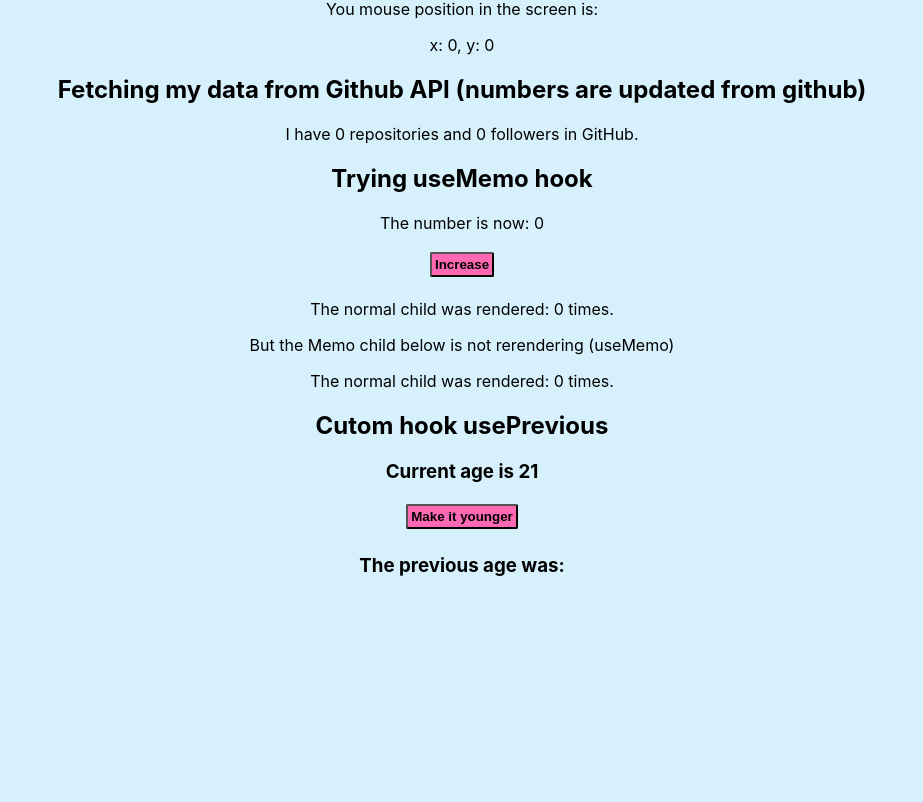
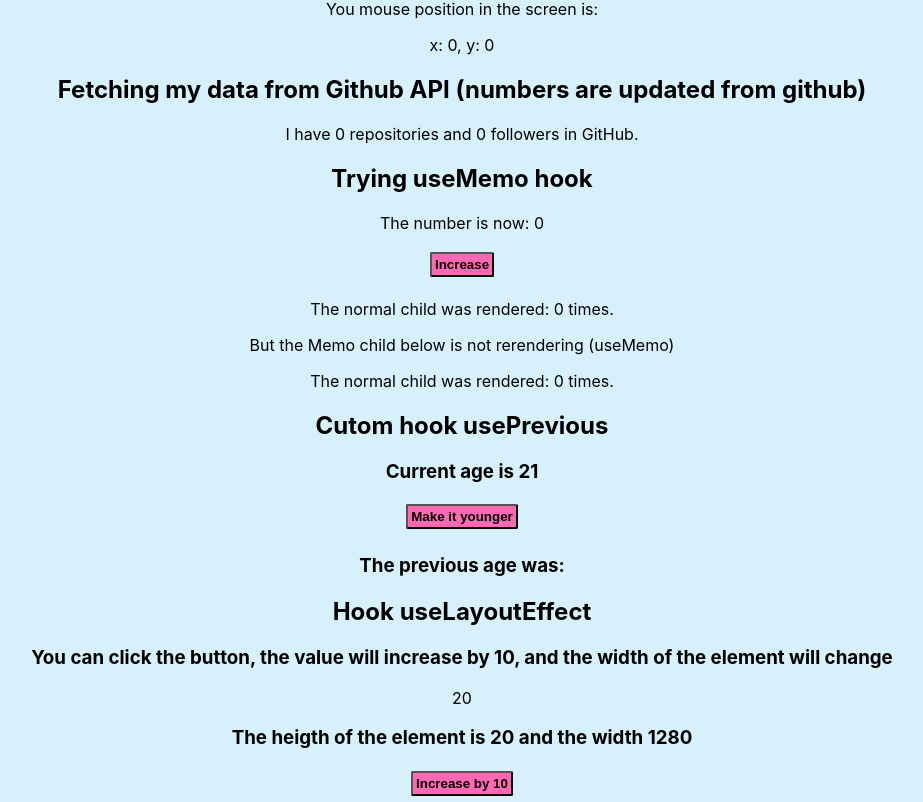
Before and after one commit to veronika333/practicing-react-hooks, a React (Create React App) app: page / in a window 1280 px wide. Shown: the part 2627-3429 px from the top of the page, without its empty margins (178-1101 px from the left). Before the commit the page ends 3223 px from the top, so only its background shows below. Built offline with nearby package versions, Linux system fonts and the light colour scheme; no server answers.

Commit message:
hook useLayout Effect doesn't work properly

```diff
--- a/src/App.js
+++ b/src/App.js
@@ -12,6 +12,7 @@ import TimeDate from "./componnents/TimeDate";
 import FetchData from "./componnents/FetchData";
 import TryUseMemo from "./componnents/TryUseMemo";
 import HookUsePrevious from "./componnents/HookUsePrevious";
+import HookUseLayout from "./componnents/HookUseLayout";
 
 //Style fot the Input2 component
 const inputStyle = {
@@ -105,6 +106,7 @@ const ageDownHandler = () => {
 <FetchData />
 <TryUseMemo />
 <HookUsePrevious />
+<HookUseLayout />
     </div>
   );
 }
--- /dev/null
+++ b/src/componnents/HookUseLayout.js
@@ -0,0 +1,33 @@
+import React, {useState, useRef, useLayoutEffect} from 'react';
+
+function useDimention(element, number) {
+const [height, setHeight] = useState(0);
+const [width, setWidth] = useState(0);
+
+useLayoutEffect(() => {
+    let boundingFrame = element.current.getBoundingClientRect();
+    setHeight(boundingFrame.height);
+setWidth(boundingFrame.width);
+    console.log(JSON.stringify(boundingFrame));
+}, [number]);
+return {height, width};
+}
+
+const HookUseLayout = () => {
+const [number, setNumber] = useState(20);
+const numberRef = useRef(null);
+// const {height, width} = useDimention(numberRef, number);
+const {height, width} = useDimention(numberRef, number)
+//useDimention(numberRef, number)
+    return (
+        <div>
+            <h2>Hook useLayoutEffect</h2>
+            <h3>You can click the button, the value will increase by 10, and the width of the element will change</h3>
+    <p ref={numberRef}>{number}</p>
+    <h3>The heigth of the element is {height} and the width {width}</h3>
+    <button onClick={() => {setNumber(number * 10)}}>Increase by 10</button>
+        </div>
+     );
+}
+
+export default HookUseLayout;
```
